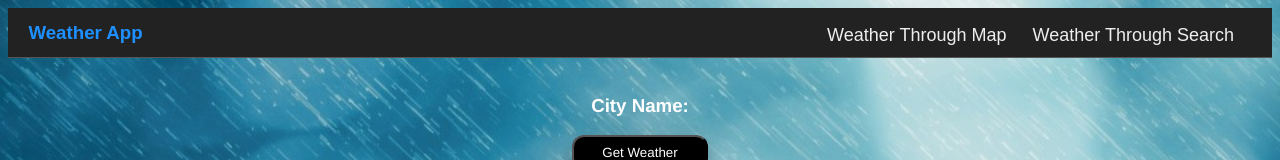
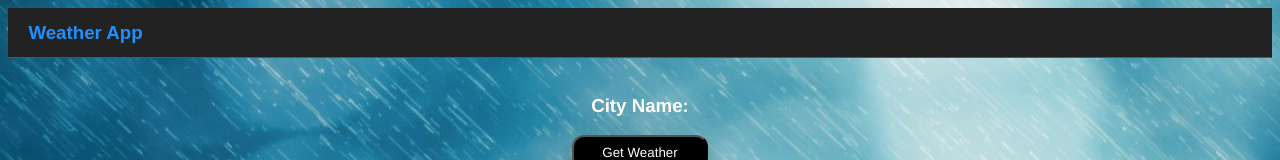
Before and after one commit to prabushitha/weather-app, an Angular app in the folder client/: page / in a window 1280 px wide. Shown: the top 160 px of the page. Built offline with nearby package versions, Linux system fonts and the light colour scheme; no server answers; what angular2-google-maps would draw is missing.

Commit message:
remove nav links

```diff
--- a/client/src/app/components/main/app.component.html
+++ b/client/src/app/components/main/app.component.html
@@ -3,11 +3,7 @@
     <h3> &nbsp;&nbsp;Weather App</h3>
   </div>
 
-  <ul class="list-item">
-    <li><a href="#">Weather Through Map</a></li>
-    <li><a href="#">Weather Through Search </a></li>
 
-  </ul>
 </nav>
 
 <br>
```
